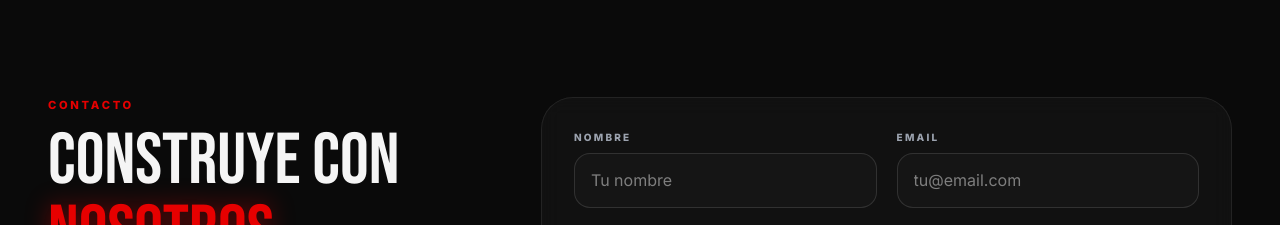
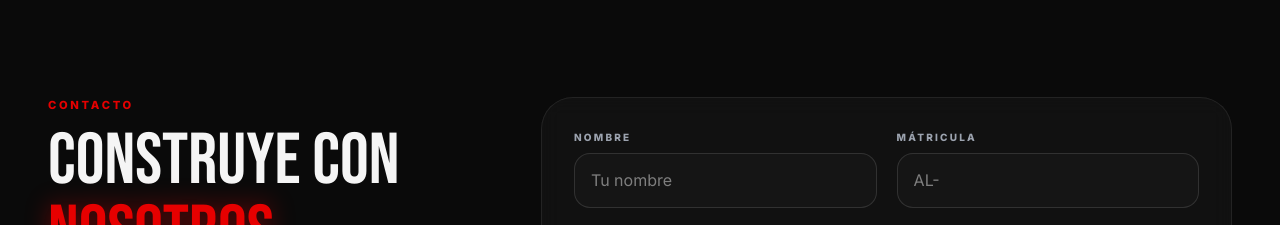
Before and after one commit to YarKoA/web-taller-vex, a plain HTML site: page index.html in a window 1280 px wide. Shown: the part 3000-3225 px from the top of the page. Drawn offline with nearby package versions, Linux system fonts and the light colour scheme.

Commit message:
matricula

```diff
--- a/index.html
+++ b/index.html
@@ -414,8 +414,8 @@
                                 <input id="name" name="name" type="text" class="form-input" placeholder="Tu nombre" required>
                             </div>
                             <div>
-                                <label for="email" class="mb-2 block text-[10px] font-bold uppercase tracking-[0.22em] text-gray-400">Email</label>
-                                <input id="email" name="email" type="email" class="form-input" placeholder="tu@email.com" required>
+                                <label for="email" class="mb-2 block text-[10px] font-bold uppercase tracking-[0.22em] text-gray-400">Mátricula</label>
+                                <input id="email" name="email" type="email" class="form-input" placeholder="AL-" required>
                             </div>
                         </div>
 
```
